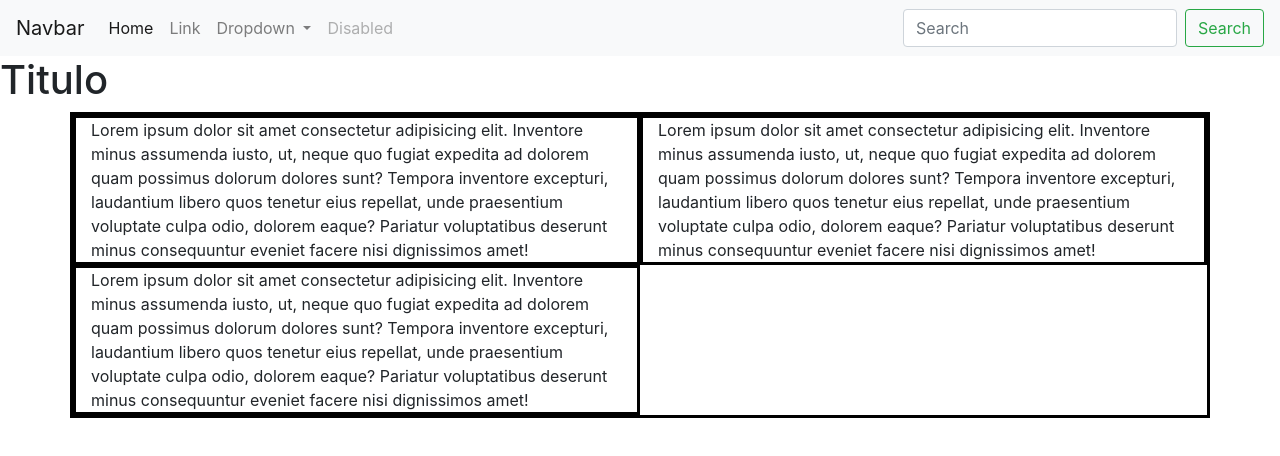
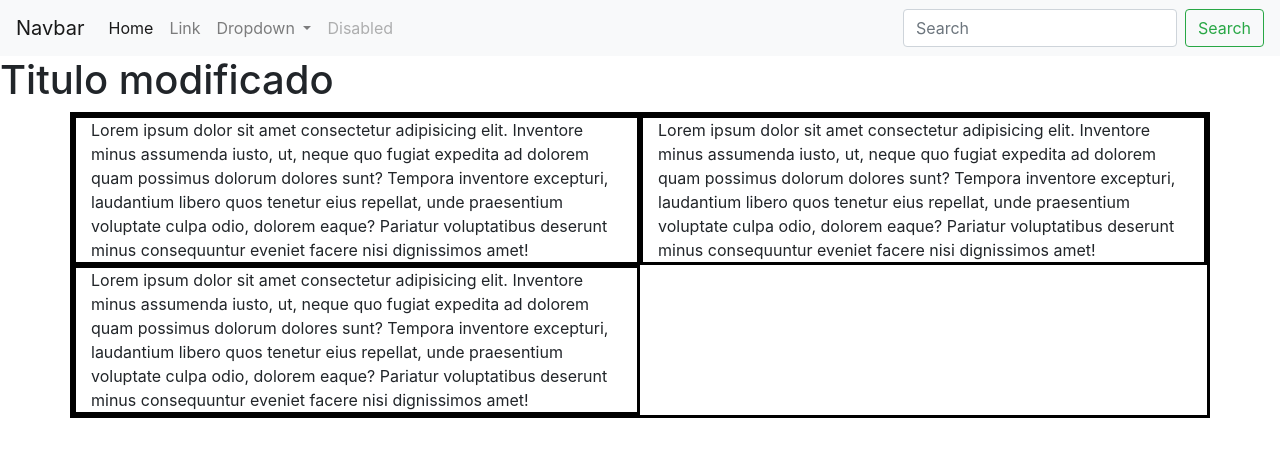
Before and after one commit to RMA999/practicaBootstrap, a plain HTML site: page index.html in a window 1280 px wide. Drawn offline with nearby package versions, Linux system fonts and the light colour scheme.

Commit message:
se modifico el titulo

```diff
--- a/index.html
+++ b/index.html
@@ -61,7 +61,7 @@
         </div>
     </nav>
 
-    <h1 class="miclase">Titulo</h1>
+    <h1 class="miclase">Titulo modificado</h1>
 
     <div class="container" style="border-style: solid; border-color: black;">
         <div class="row">
```
